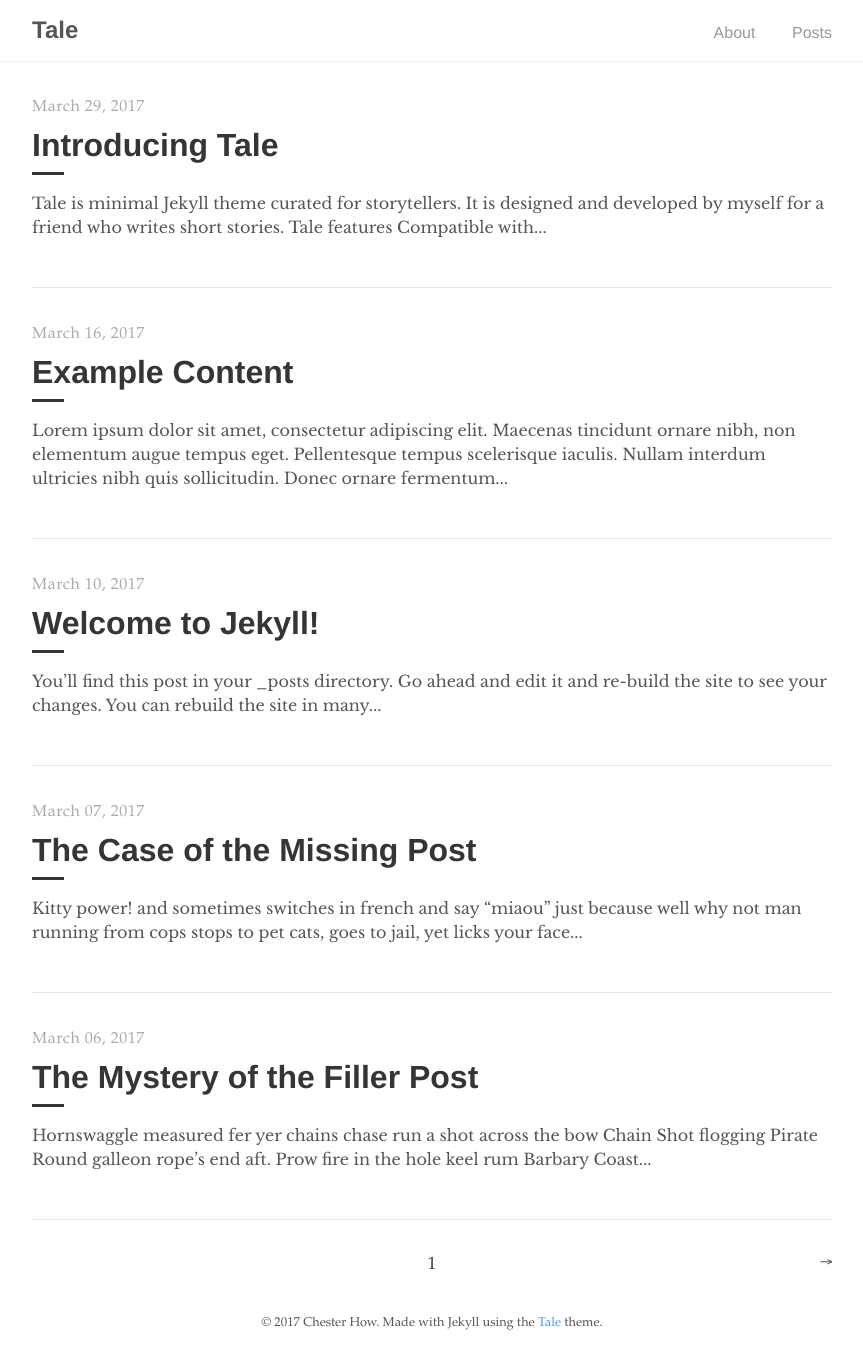
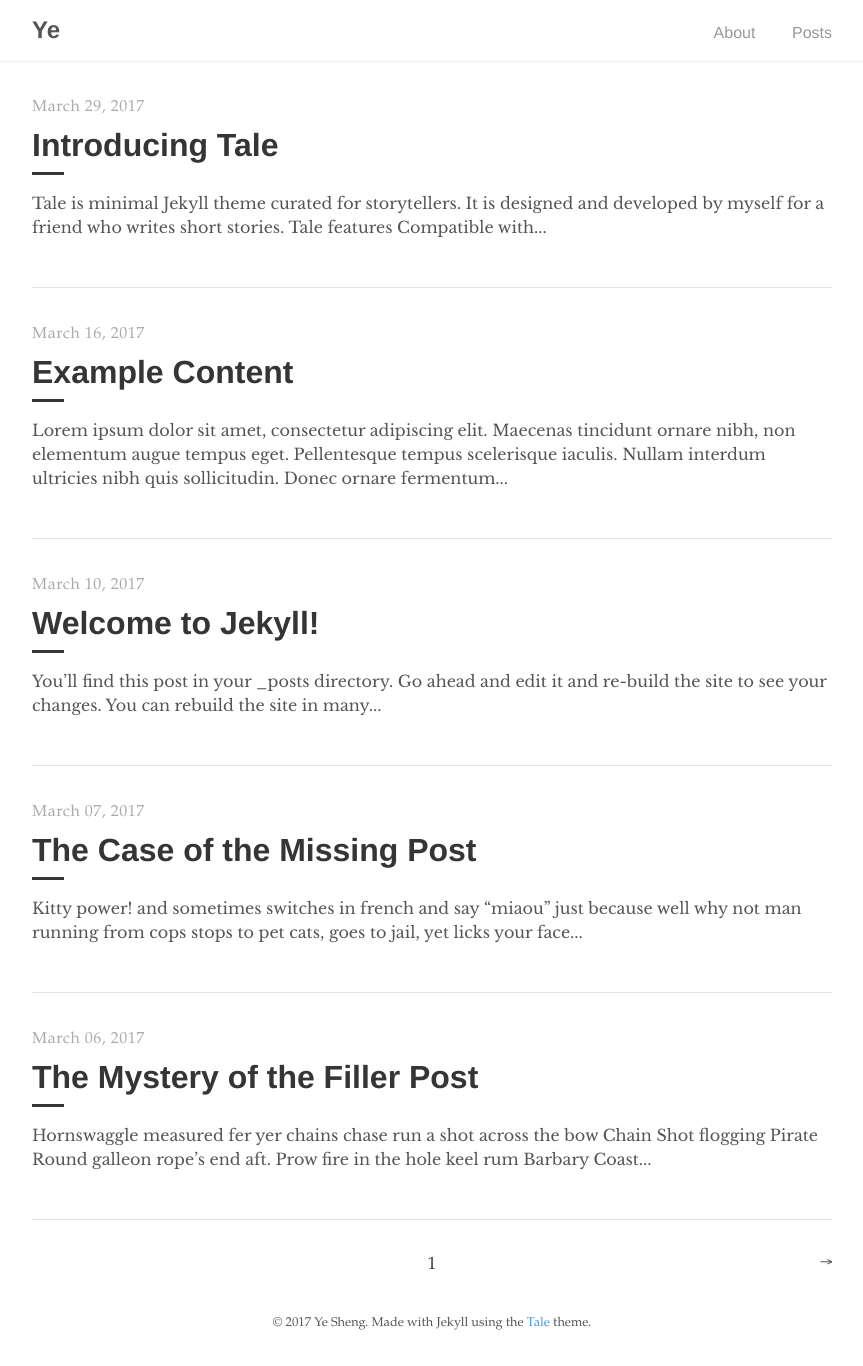
Before and after one commit to yesheng93/yesheng93.github.io, a Jekyll site: the page built from index.html, in a window 1280 px wide. Shown: the whole page, without its empty margins (208-1071 px from the left). Built offline with Jekyll 4.4.1, drawn with Linux system fonts in a browser that asks for light colours; the list of posts is cut into pages by our own code.

Commit message:
changed _config.yml

```diff
--- a/_config.yml
+++ b/_config.yml
@@ -2,10 +2,10 @@
 permalink:      /:year-:month-:day/:title
 
 # Setup
-title:          Tale
+title:          Ye
 paginate:       5
-baseurl:        "/tale"
-url:            "https://chesterhow.github.io"
+baseurl:        ""
+url:            "https://yesheng93.github.io"
 
 # Assets
 sass:
@@ -17,14 +17,9 @@
 
 # About
 author:
-  name:         Chester How
-  url:          http://chester.how
-  email:        chesterhow@gmail.com
-
-# Custom vars
-version:        3.4.1
-github:
-  repo:         https://github.com/chesterhow/tale
+  name:         Ye Sheng
+  url:          http://yesheng93.github.com
+  email:        yesheng0523@gmail.com
 
 # Gems
 gems:
```
